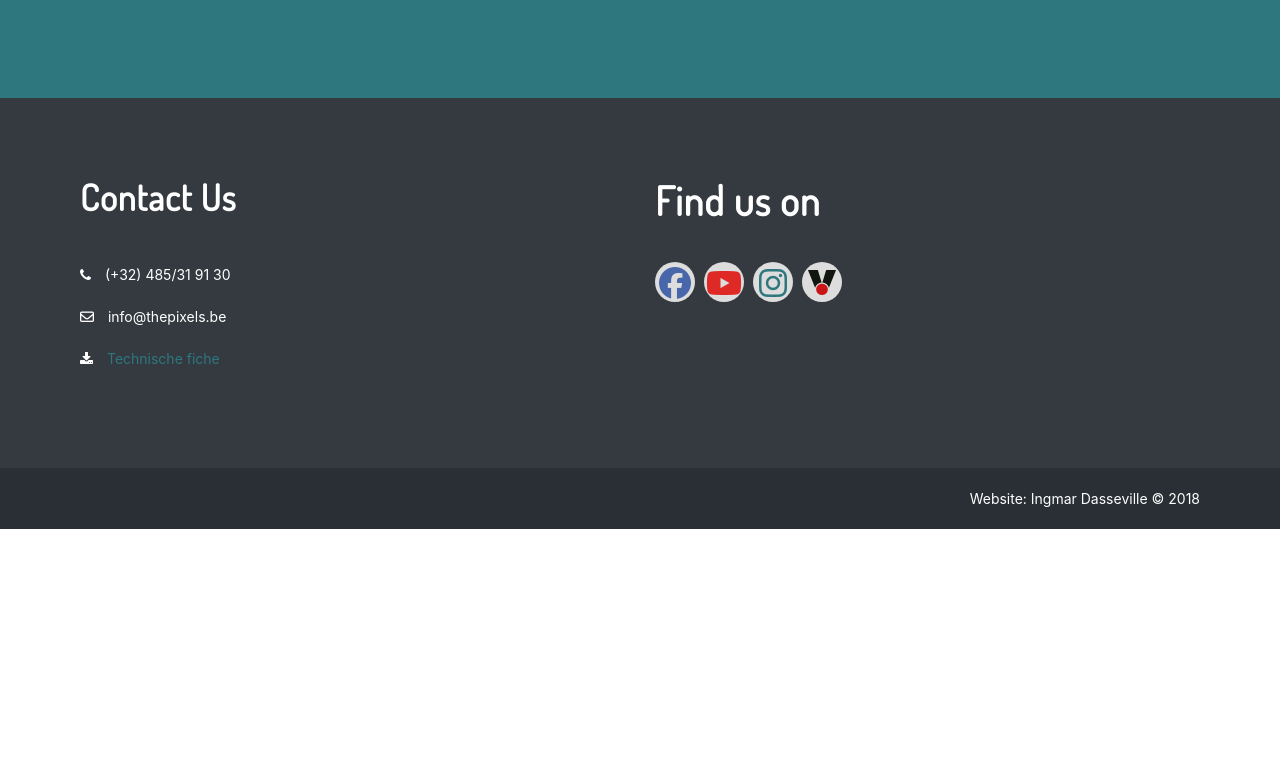
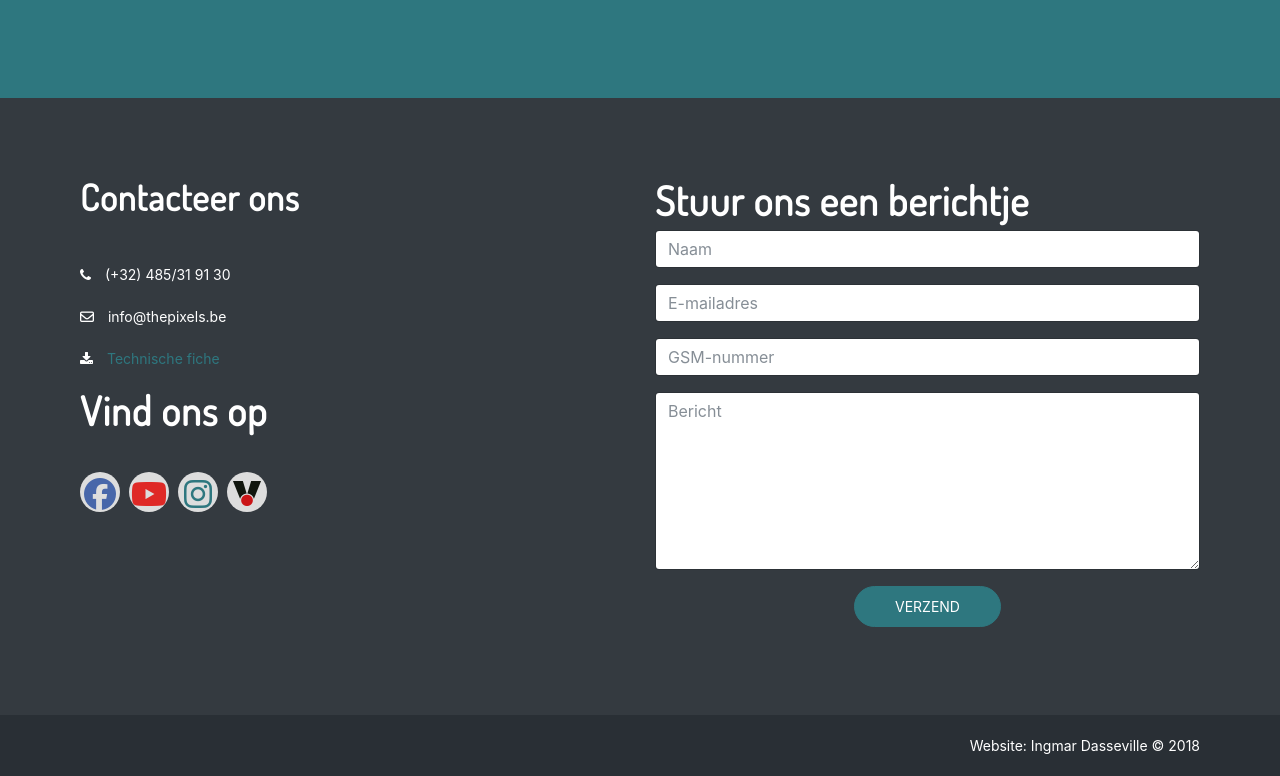
Before and after one commit to ingdas/pixels, a plain HTML site: page index.html in a window 1280 px wide. Shown: the part 7612-8388 px from the top of the page. Before the commit the page ends 8141 px from the top, so only its background shows below. Drawn offline with Linux system fonts and the light colour scheme; no server answers.

Commit message:
formluier

```diff
--- a/index.html
+++ b/index.html
@@ -572,7 +572,7 @@
             <div class="row">
                 <div class="col-lg-6 col-sm-6 col-xs-12">
                     <div class="contact-us">
-                        <h3>Contact Us</h3>
+                        <h3>Contacteer ons</h3>
                         <div class="contact-address">
                             <p class="phone"><i class="fa fa-phone" aria-hidden="true"></i>
                                 <span>(+32) 485/31 91 30</span></p>
@@ -584,9 +584,7 @@
                             </p>
                         </div>
                     </div>
-                </div>
-                <div class="col-lg-6 col-sm-6 col-xs-12">
-                    <h3>Find us on</h3>
+                    <h3>Vind ons op</h3>
                     <div class="social-icons">
                         <ul>
                             <li class="facebook"><a href="https://www.facebook.com/thepixelscoverband/"><i
@@ -600,7 +598,46 @@
                         </ul>
                     </div>
                 </div>
-            </div>
+
+                <div class="col-lg-6 col-sm-6 col-xs-12">
+                    <div class="contact-block">
+                        <h3>Stuur ons een berichtje</h3>
+                        <form id="contactForm">
+                            <div class="row">
+                                <div class="col-md-12">
+                                    <div class="form-group">
+                                        <input type="text" class="form-control" id="name" name="name" placeholder="Naam" required data-error="Geef uw naam in">
+                                        <div class="help-block with-errors"></div>
+                                    </div>
+                                </div>
+                                <div class="col-md-12">
+                                    <div class="form-group">
+                                        <input type="text" placeholder="E-mailadres" id="email" class="form-control" name="name" required data-error="Geef uw e-mailadres in">
+                                        <div class="help-block with-errors"></div>
+                                    </div>
+                                </div>
+                                <div class="col-md-12">
+                                    <div class="form-group">
+                                        <input type="text" placeholder="GSM-nummer" id="phone" class="form-control" name="name" required data-error="Geef uw GSM-nummer in">
+                                        <div class="help-block with-errors"></div>
+                                    </div>
+                                </div>
+                                <div class="col-md-12">
+                                    <div class="form-group">
+                                        <textarea class="form-control" id="message" placeholder="Bericht" rows="8" data-error="Schrijf een bericht" required></textarea>
+                                        <div class="help-block with-errors"></div>
+                                    </div>
+                                    <div class="submit-button text-center">
+                                        <button class="btn btn-common" id="submit" type="submit">Verzend</button>
+                                        <div id="msgSubmit" class="h3 text-center hidden"></div>
+                                        <div class="clearfix"></div>
+                                    </div>
+                                </div>
+                            </div>
+                        </form>
+                    </div>
+                </div>
+        </div>
         </div>
     </div>
 </section>
```
